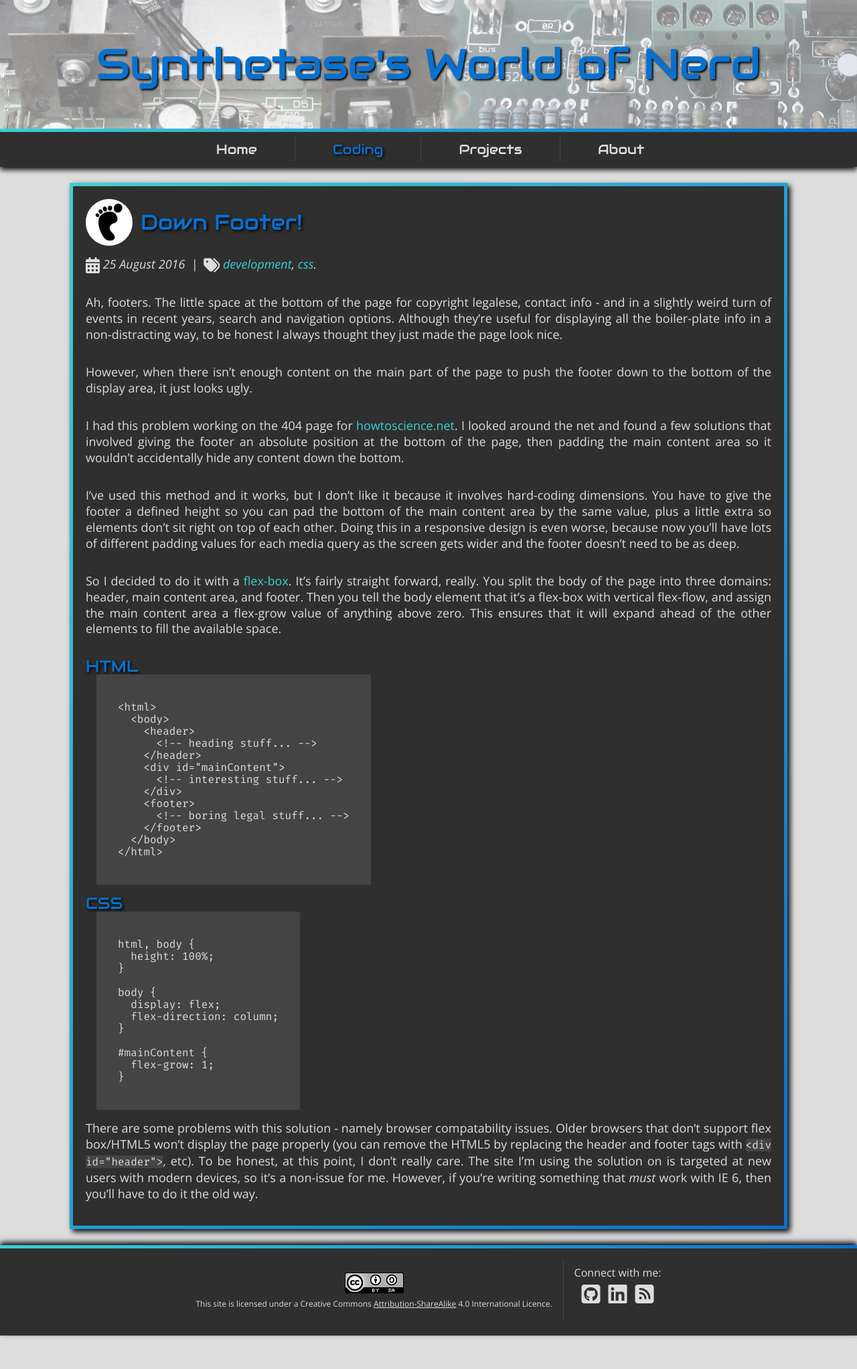
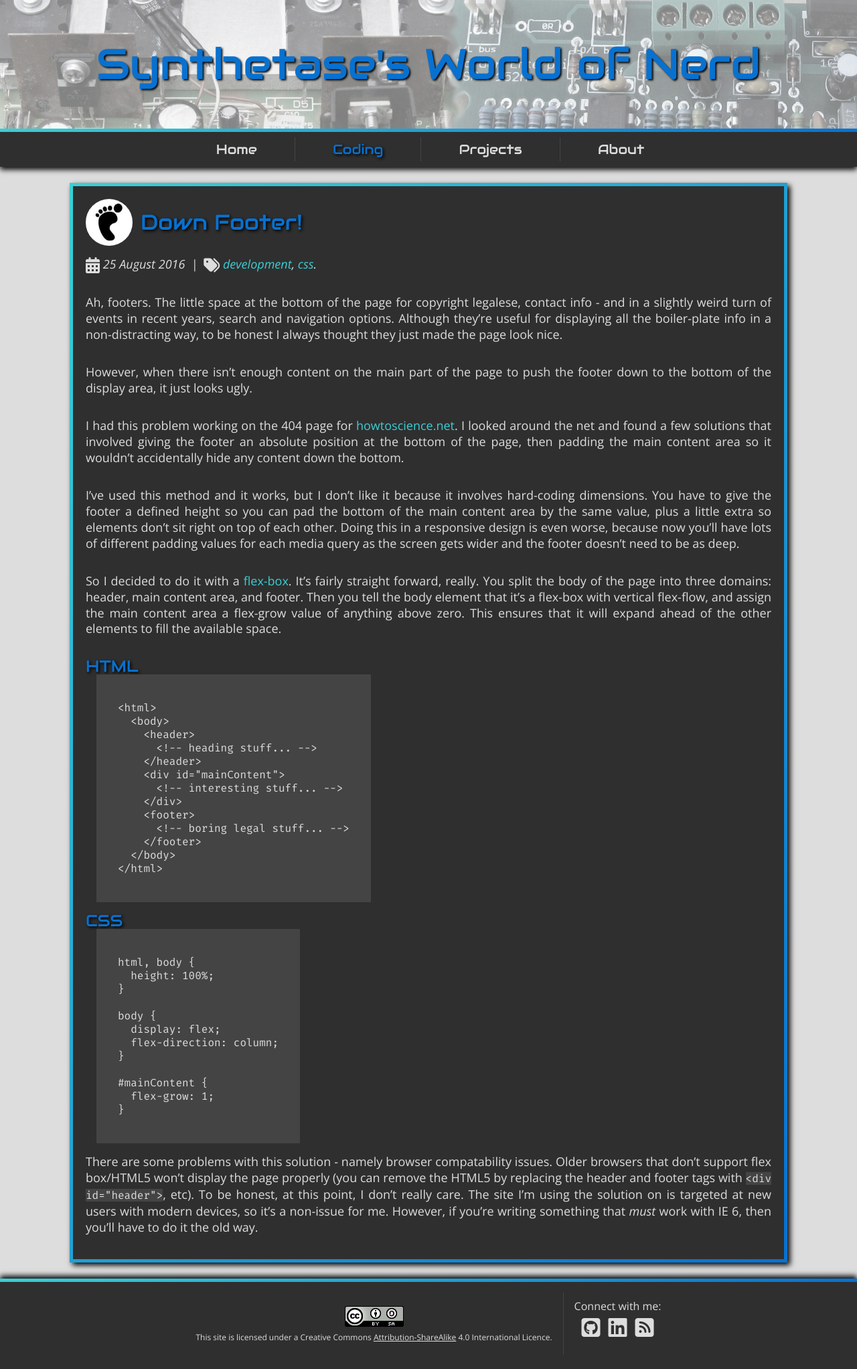
Before and after one commit to StaphSynth/StaphSynth.github.io, a Jekyll site: the page built from _posts/2016-08-25-Down-footer.md, in a window 1280 px wide. Shown: the whole page at 67% size. Built offline with Jekyll 4.4.1, drawn with Linux system fonts in a browser that asks for light colours; nearby versions of some CDN libraries; before the commit the page ends 1994 px from its top, so only the background shows below that.

Commit message:
fixed code line-height issue

```diff
--- a/css/main.css
+++ b/css/main.css
@@ -501,7 +501,7 @@ blockquote, .highlight {
 }
 
 #article pre {
-	line-height: 1.125rem;
+	line-height: 1.25rem;
 	text-align: left;
 	margin-left: 0;
 	overflow: hidden;
```
